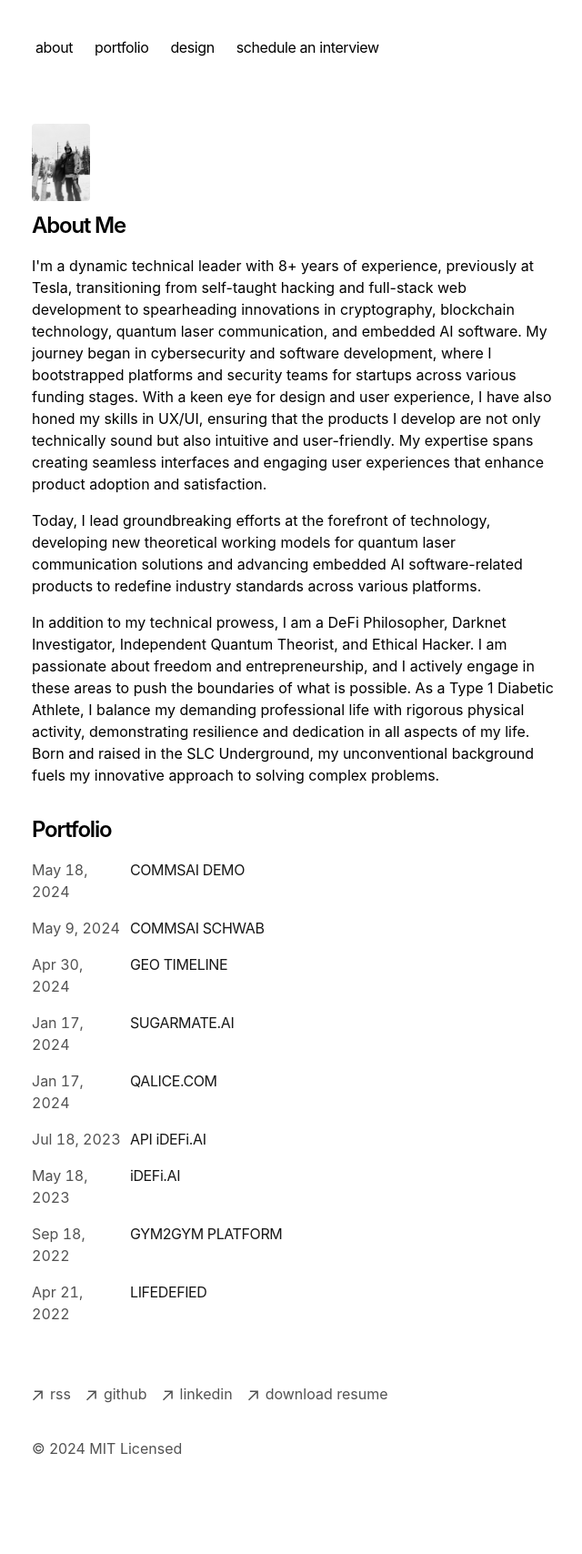
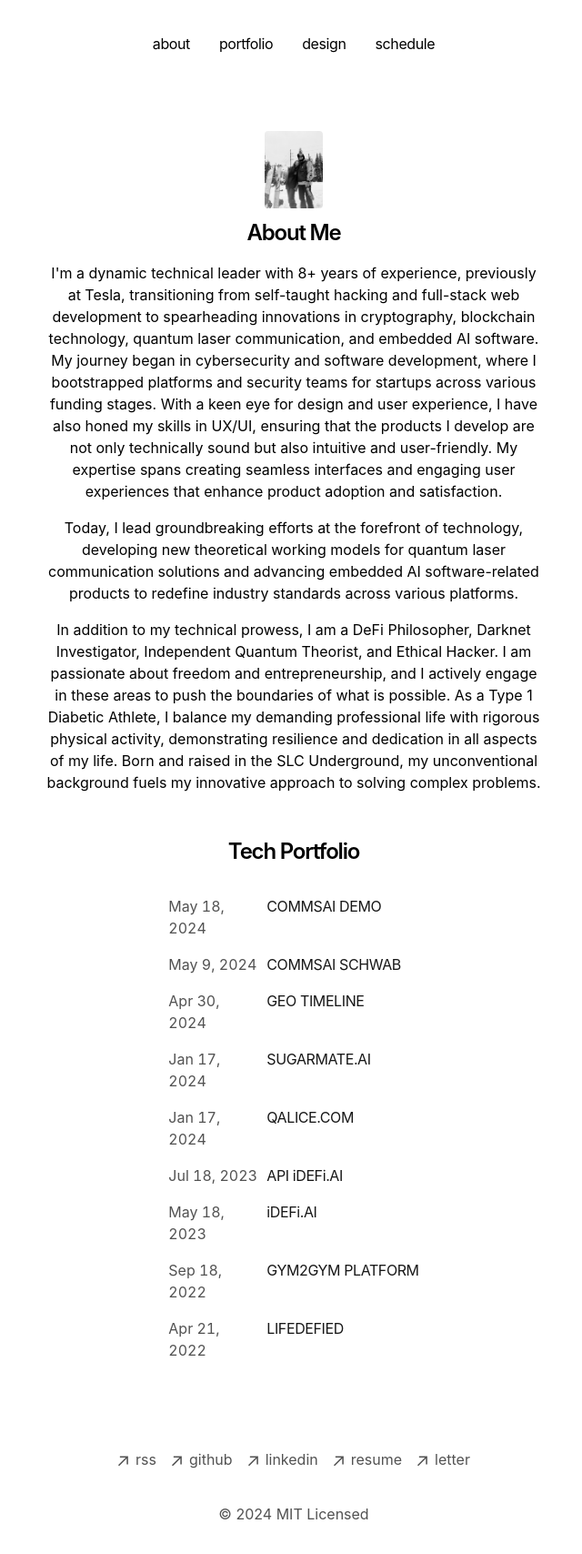
Before and after one commit to k3y10/project-portfolio, a Next.js app: page / in a window 1280 px wide. Shown: the top 1708 px of the page at 91% size, without its empty margins (317-957 px from the left). Before the commit the page ends 1668 px from the top, so only its background shows below. Built offline with nearby package versions, Linux system fonts and the light colour scheme.

Commit message:
updated components & iframe content

```diff
--- a/app/components/footer.tsx
+++ b/app/components/footer.tsx
@@ -17,8 +17,8 @@
 
 export default function Footer() {
   return (
-    <footer className="mb-16">
-      <ul className="font-sm mt-8 flex flex-col space-x-0 space-y-2 text-neutral-600 md:flex-row md:space-x-4 md:space-y-0 dark:text-neutral-300">
+    <footer className="mb-16 text-center">
+      <ul className="font-sm mt-8 flex flex-wrap justify-center space-x-4 text-neutral-600 dark:text-neutral-300">
         <li>
           <a
             className="flex items-center transition-all hover:text-neutral-800 dark:hover:text-neutral-100"
@@ -59,7 +59,17 @@
             download
           >
             <ArrowIcon />
-            <p className="ml-2 h-7">download resume</p>
+            <p className="ml-2 h-7">resume</p>
+          </a>
+        </li>
+        <li>
+          <a
+            className="flex items-center transition-all hover:text-neutral-800 dark:hover:text-neutral-100"
+            href="/letter.pdf"
+            download
+          >
+            <ArrowIcon />
+            <p className="ml-2 h-7">letter</p>
           </a>
         </li>
       </ul>
--- a/app/components/nav.tsx
+++ b/app/components/nav.tsx
@@ -1,4 +1,4 @@
-import Link from 'next/link'
+import Link from 'next/link';
 
 const navItems = {
   '/': {
@@ -11,33 +11,33 @@
     name: 'design',
   },
   'https://calendly.com/k3yt3n/interviews': {
-    name: 'schedule an interview',
+    name: 'schedule',
   },
-}
+};
 
 export function Navbar() {
   return (
-    <aside className="-ml-[8px] mb-16 tracking-tight">
+    <aside className="mb-16 tracking-tight text-center">
       <div className="lg:sticky lg:top-20">
         <nav
-          className="flex flex-row items-start relative px-0 pb-0 fade md:overflow-auto scroll-pr-6 md:relative"
+          className="flex justify-center items-center relative px-0 pb-0 fade md:overflow-auto scroll-pr-6 md:relative"
           id="nav"
         >
-          <div className="flex flex-row space-x-0 pr-10">
+          <div className="flex flex-row space-x-4">
             {Object.entries(navItems).map(([path, { name }]) => {
               return (
                 <Link
                   key={path}
                   href={path}
-                  className="transition-all hover:text-neutral-800 dark:hover:text-neutral-200 flex align-middle relative py-1 px-2 m-1"
+                  className="transition-all hover:text-neutral-800 dark:hover:text-neutral-200 py-1 px-2"
                 >
                   {name}
                 </Link>
-              )
+              );
             })}
           </div>
         </nav>
       </div>
     </aside>
-  )
+  );
 }
--- a/app/design/page.tsx
+++ b/app/design/page.tsx
@@ -1,37 +1,51 @@
+'use client'
+
 // pages/design.tsx
 
-import React from 'react';
+import React, { useState, useEffect } from 'react';
 
 const Design: React.FC = () => {
+  const [iframeLoaded, setIframeLoaded] = useState(false);
+
+  const handleIframeLoad = () => {
+    setIframeLoaded(true);
+  };
+
+  useEffect(() => {
+    console.log('Iframe loaded:', iframeLoaded);
+  }, [iframeLoaded]);
+
   return (
     <div className="container mx-auto p-4">
-      <h1 className="text-2xl font-semibold tracking-tighter mb-4">Design Concepts</h1>
-      <p className="mb-4">
+      <h1 className="text-2xl text-center font-semibold tracking-tighter mb-4">Design Concepts</h1>
+      <p className="mb-12 text-center">
         Explore Figma prototypes showcasing various design concepts and user experiences.
       </p>
-      <div className="mb-8">
-        <h2 className="text-xl font-medium tracking-tight mb-2">iDEFi.AI</h2>
+      <div className="mb-12">
+        <h2 className="text-xl font-medium tracking-tight mb-2 text-center">iDEFi.AI</h2>
         <iframe
-          src="https://www.figma.com/embed?embed_host=share&url=https%3A%2F%2Fwww.figma.com%2Fproto%2FAwTQfzR6M5LHnOrA5P3YgH%2F1x2y3z4a5b6c7d8e%3Fpage-id%3D0%253A1%26node-id%3D1-33%26viewport%3D215%252C497%252C0.09%26t%3Dt9awvSxs9bthC4FX-1%26scaling%3Dmin-zoom"
+          src="https://www.figma.com/embed?embed_host=share&url=https%3A%2F%2Fwww.figma.com%2Fproto%2FAwTQfzR6M5LHnOrA5P3YgH%2F1x2y3z4a5b6c7d8e%3Fpage-id%3D0%253A1%26node-id%3D1-50%26viewport%3D641%252C439%252C0.23%26t%3DEKGuiQx6cT9JY5TG-1%26scaling%3Dscale-down%26starting-point-node-id%3D1%253A50%26show-proto-sidebar%3D1"
           title="iDEFi.AI"
           width="100%"
           height="600"
           style={{ border: 'none' }}
           allowFullScreen
+          onLoad={handleIframeLoad}
         ></iframe>
       </div>
-      <div className="mb-8">
-        <h2 className="text-xl font-medium tracking-tight mb-2">GYM2GYM</h2>
+      <div className="mb-12">
+        <h2 className="text-xl font-medium tracking-tight mb-2 text-center">GYM2GYM</h2>
         <iframe
-        src="https://www.figma.com/embed?embed_host=share&url=https%3A%2F%2Fwww.figma.com%2Fproto%2Fonx3osgyKw2joWx7mPFsNd%2FGym2Gym-Clickable-Prototype%3Fpage-id%3D0%253A1%26node-id%3D4-4%26viewport%3D91%252C374%252C0.02%26t%3DwPF5uUHcRzFf6qK7-1%26scaling%3Dscale-down%26starting-point-node-id%3D4%253A4"
-        width="100%"
-        height="600"
-        style={{ border: 'none' }}
-        allowFullScreen
+          src="https://www.figma.com/embed?embed_host=share&url=https%3A%2F%2Fwww.figma.com%2Fproto%2Fonx3osgyKw2joWx7mPFsNd%2FGym2Gym-Clickable-Prototype%3Fpage-id%3D0%253A1%26node-id%3D4-4%26viewport%3D91%252C374%252C0.02%26t%3DwPF5uUHcRzFf6qK7-1%26scaling%3Dscale-down%26starting-point-node-id%3D4%253A4"
+          width="100%"
+          height="600"
+          style={{ border: 'none' }}
+          allowFullScreen
+          onLoad={handleIframeLoad}
         ></iframe>
       </div>
-      <div className="mb-8">
-        <h2 className="text-xl font-medium tracking-tight mb-2">LIFEDEFIED</h2>
+      <div className="mb-12">
+        <h2 className="text-xl font-medium tracking-tight mb-2 text-center">LIFEDEFIED</h2>
         <iframe
           src="https://www.figma.com/embed?embed_host=share&url=https%3A%2F%2Fwww.figma.com%2Fproto%2FCGlxMBp5quHJLLw5aVIZNA%2FLifeDeFied---Mobile-Mockups%3Fpage-id%3D0%253A1%26node-id%3D3-22%26viewport%3D261%252C352%252C0.02%26t%3DVt9hhHYt1K2IjdwB-1%26scaling%3Dscale-down%26starting-point-node-id%3D3%253A22%26show-proto-sidebar%3D1"
           title="LifeDeFied"
@@ -39,10 +53,11 @@
           height="600"
           style={{ border: 'none' }}
           allowFullScreen
+          onLoad={handleIframeLoad}
         ></iframe>
       </div>
-      <div className="mb-8">
-        <h2 className="text-xl font-medium tracking-tight mb-2">SAN DIEGO - FAMILY CARE</h2>
+      <div className="mb-12">
+        <h2 className="text-xl font-medium tracking-tight mb-2 text-center">SAN DIEGO - FAMILY CARE</h2>
         <iframe
           src="https://www.figma.com/embed?embed_host=share&url=https%3A%2F%2Fwww.figma.com%2Fproto%2Fk43e66JsIwbLjFXRfJcTcv%2FNonprofit-Mockups%3Fpage-id%3D0%253A1%26node-id%3D1-28%26viewport%3D58%252C396%252C0.04%26t%3DPCvfqP4OqB1d5f39-1%26scaling%3Dcontain%26starting-point-node-id%3D1%253A28"
           title="Dashboard Design Prototype"
@@ -50,11 +65,11 @@
           height="600"
           style={{ border: 'none' }}
           allowFullScreen
+          onLoad={handleIframeLoad}
         ></iframe>
       </div>
       {/* Add more prototypes as needed */}
     </div>
-
   );
 };
 
--- a/app/page.tsx
+++ b/app/page.tsx
@@ -1,12 +1,12 @@
 import { BlogPosts } from 'app/components/posts';
 import Image from 'next/image'; // If using Next.js's Image component
-import profilePic from 'public/profile.jpg'
+import profilePic from 'public/profile.jpg';
 
 export default function Page() {
   return (
-    <section>
+    <section className="flex flex-col items-center justify-center p-4">
       <div className="flex items-center mb-8">
-        <div className="w-16 h-16 mr-4">
+        <div className="w-16 h-16">
           <Image
             src={profilePic}
             alt="Profile Picture"
@@ -17,7 +17,8 @@
           />
         </div>
       </div>
-      <h1 className="text-2xl font-semibold tracking-tighter mb-4">About Me</h1>
+      <div className="text-center">
+        <h1 className="text-2xl font-semibold tracking-tighter mb-4">About Me</h1>
         <p className="mb-4">
           {`I'm a dynamic technical leader with 8+ years of experience, previously at Tesla, transitioning from self-taught hacking and full-stack web development to spearheading innovations in cryptography, blockchain technology, quantum laser communication, and embedded AI software. My journey began in cybersecurity and software development, where I bootstrapped platforms and security teams for startups across various funding stages. With a keen eye for design and user experience, I have also honed my skills in UX/UI, ensuring that the products I develop are not only technically sound but also intuitive and user-friendly. My expertise spans creating seamless interfaces and engaging user experiences that enhance product adoption and satisfaction.`}
         </p>
@@ -27,9 +28,12 @@
         <p className="mb-4">
           {`In addition to my technical prowess, I am a DeFi Philosopher, Darknet Investigator, Independent Quantum Theorist, and Ethical Hacker. I am passionate about freedom and entrepreneurship, and I actively engage in these areas to push the boundaries of what is possible. As a Type 1 Diabetic Athlete, I balance my demanding professional life with rigorous physical activity, demonstrating resilience and dedication in all aspects of my life. Born and raised in the SLC Underground, my unconventional background fuels my innovative approach to solving complex problems.`}
         </p>
-      <div className="my-8">
-      <h1 className="text-2xl font-semibold tracking-tighter mb-4">Portfolio</h1>
-        <BlogPosts />
+      </div>
+      <div className="my-8 w-full flex flex-col items-center">
+        <h1 className="font-semibold text-2xl mb-8 tracking-tighter text-center">Tech Portfolio</h1>
+        <div className="w-full flex justify-center">
+          <BlogPosts />
+        </div>
       </div>
     </section>
   );
--- a/app/portfolio/page.tsx
+++ b/app/portfolio/page.tsx
@@ -1,15 +1,17 @@
-import { BlogPosts } from 'app/components/posts'
+import { BlogPosts } from 'app/components/posts';
 
 export const metadata = {
-  title: 'Portofilio',
+  title: 'Portfolio',
   description: 'dia-dmv-ais Projects',
-}
+};
 
 export default function Page() {
   return (
-    <section>
-      <h1 className="font-semibold text-2xl mb-8 tracking-tighter">My Tech Portfolio</h1>
-      <BlogPosts />
+    <section className="flex flex-col items-center justify-center p-4">
+      <h1 className="font-semibold text-2xl mb-8 tracking-tighter text-center">My Tech Portfolio</h1>
+      <div className="w-full flex justify-center">
+        <BlogPosts />
+      </div>
     </section>
-  )
+  );
 }
```
Also changed, not shown: app/portfolio/posts/7-diabetic-ai.mdx (renamed from app/portfolio/posts/diabetic-ai.mdx), app/portfolio/posts/8-lifedefied.mdx (renamed from app/portfolio/posts/lifedefied.mdx), app/portfolio/posts/9-qalice.mdx (renamed from app/portfolio/posts/qalice.mdx), 1 other file (tests, documents, lock files or other folders).
